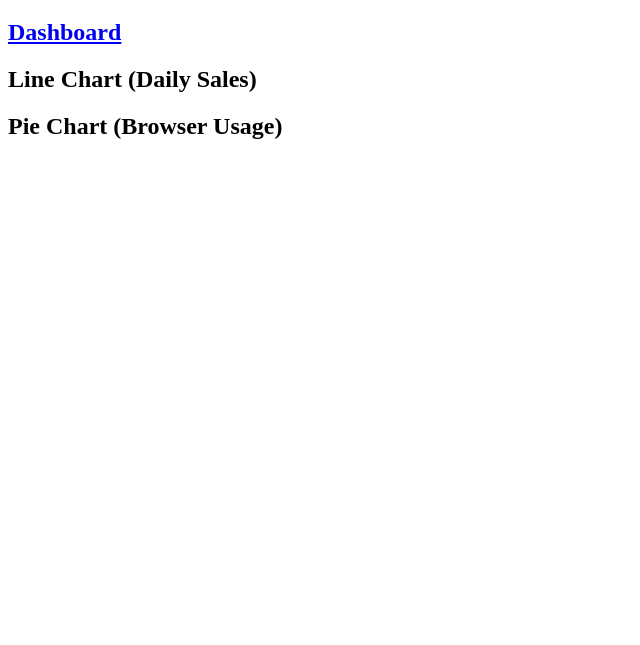
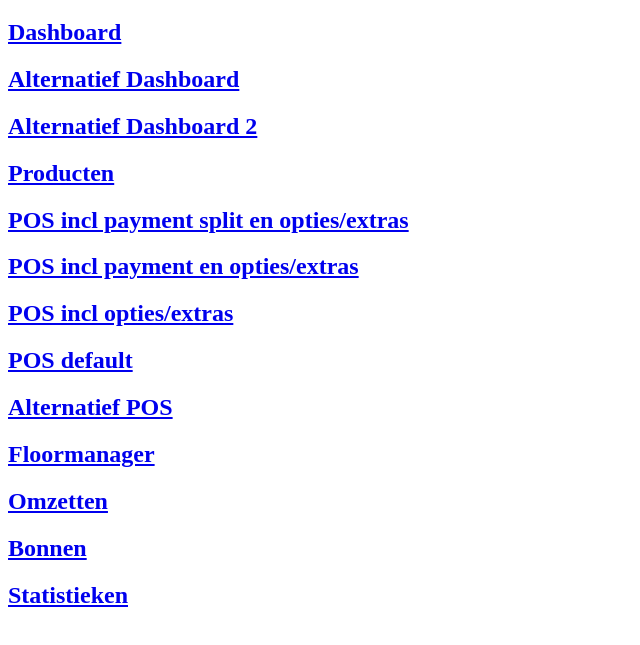
Before and after one commit to wimpethomas/robuust-demo, a plain HTML site: page index.html in a window 1280 px wide. Shown: the part 61-706 px from the top of the page, without its empty margins (0-640 px from the left). Drawn offline with Linux system fonts and the light colour scheme.

Commit message:
Add files via upload

```diff
--- a/index.html
+++ b/index.html
@@ -10,19 +10,46 @@
         <div class="container">
             <h1>Pagina´s</h1>
 
-            <a href="/dashboard-admin">
+            <a href="/robuust-demo/dashboard-admin">
                 <h2>Dashboard</h2>
             </a>
+            <a href="/robuust-demo/dashboard-2">
+                <h2>Alternatief Dashboard</h2>
+            </a>
+            <a href="/robuust-demo/dashboard-charts">
+                <h2>Alternatief Dashboard 2</h2>
+            </a>
+            <a href="/robuust-demo/products">
+                <h2>Producten</h2>
+            </a>
+            <a href="/robuust-demo/pos-flex">
+                <h2>POS incl payment split en opties/extras</h2>
+            </a>
+            <a href="/robuust-demo/pos-flex-4">
+                <h2>POS incl payment en opties/extras</h2>
+            </a>
+            <a href="/robuust-demo/pos-flex-3">
+                <h2>POS incl opties/extras</h2>
+            </a>
+            <a href="/robuust-demo/pos-flex-2">
+                <h2>POS default</h2>
+            </a>
+            <a href="/robuust-demo/pos-grid">
+                <h2>Alternatief POS</h2>
+            </a>
+            <a href="/robuust-demo/floormanager">
+                <h2>Floormanager</h2>
+            </a>
+            <a href="/robuust-demo/revenue">
+                <h2>Omzetten</h2>
+            </a>
+            <a href="/robuust-demo/transactions">
+                <h2>Bonnen</h2>
+            </a>
+            <a href="/robuust-demo/stats">
+                <h2>Statistieken</h2>
+            </a>
 
-            <div class="chart-section">
-                <h2>Line Chart (Daily Sales)</h2>
-                <div id="line_chart_div" class="chart"></div>
-            </div>
-
-            <div class="chart-section">
-                <h2>Pie Chart (Browser Usage)</h2>
-                <div id="pie_chart_div" class="chart"></div>
-            </div>
         </div>
     </div>
 </body>
```
